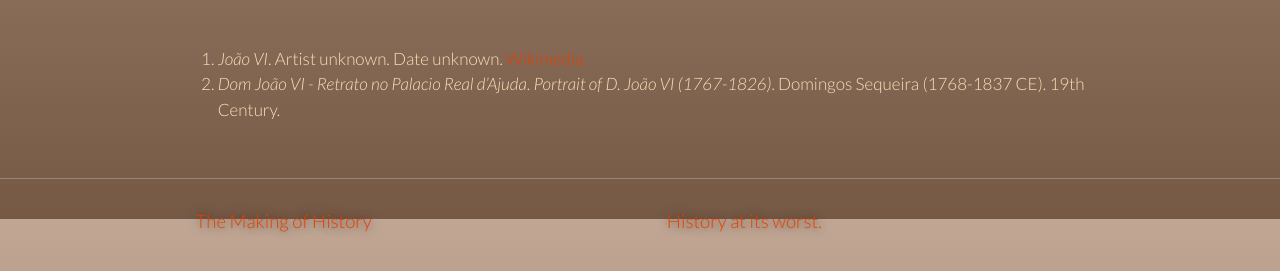
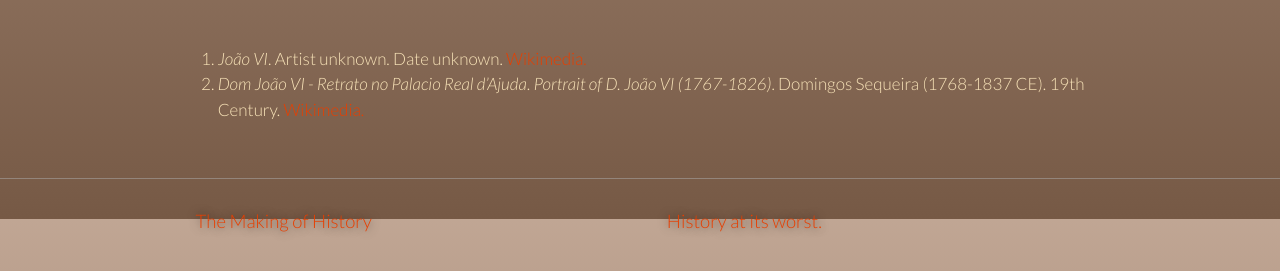
Before and after one commit to benadamstyles/making-of-history, a Jekyll site: the page built from _posts/2015-06-19-historic-hotties-dom-joao-vi-king-john-vi.md, in a window 1280 px wide and 900 px high, scrolled down 968 px. Shown: the part 613-884 px from the top of the window. Built offline with Jekyll 4.4.1, drawn with Linux system fonts in a browser that asks for light colours; some web fonts are replaced.

Commit message:
Updated 2015-06-19-historic-hotties-dom-joao-vi-king-john-vi.md

```diff
--- a/_posts/2015-06-19-historic-hotties-dom-joao-vi-king-john-vi.md
+++ b/_posts/2015-06-19-historic-hotties-dom-joao-vi-king-john-vi.md
@@ -36,4 +36,4 @@
 Images Used:
 
 1. _João VI_. Artist unknown. Date unknown. [Wikimedia.](https://en.wikipedia.org/wiki/File:Jo%C3%A3o_VI.JPG)
-2. _Dom João VI - Retrato no Palacio Real d'Ajuda_. _Portrait of D. João VI (1767-1826)_. Domingos Sequeira (1768-1837 CE). 19th Century.
+2. _Dom João VI - Retrato no Palacio Real d'Ajuda_. _Portrait of D. João VI (1767-1826)_. Domingos Sequeira (1768-1837 CE). 19th Century. [Wikimedia.](https://commons.wikimedia.org/wiki/File:Dom_Joao_VI_-_retrato_no_Palacio_Real_d%27Ajuda.jpg)
```
